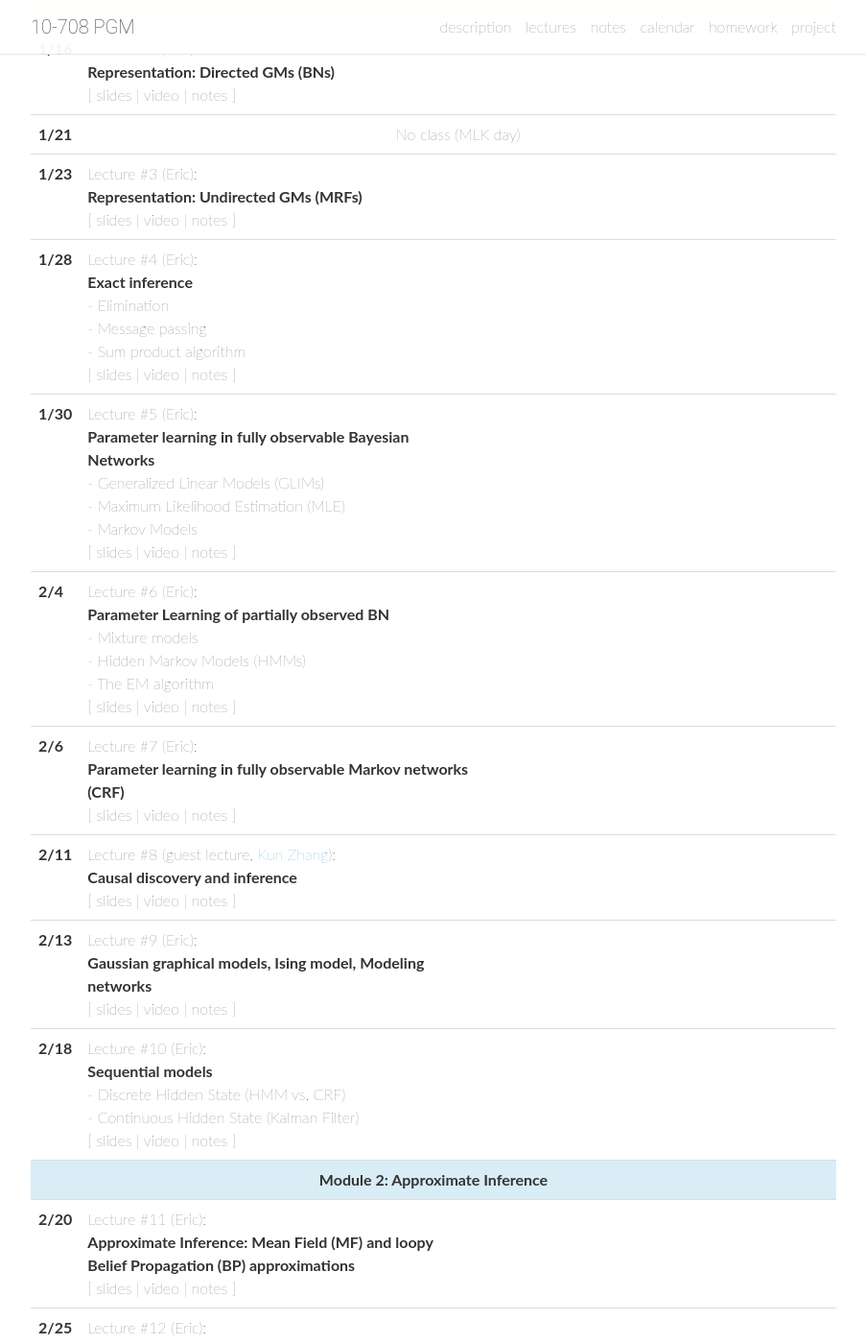
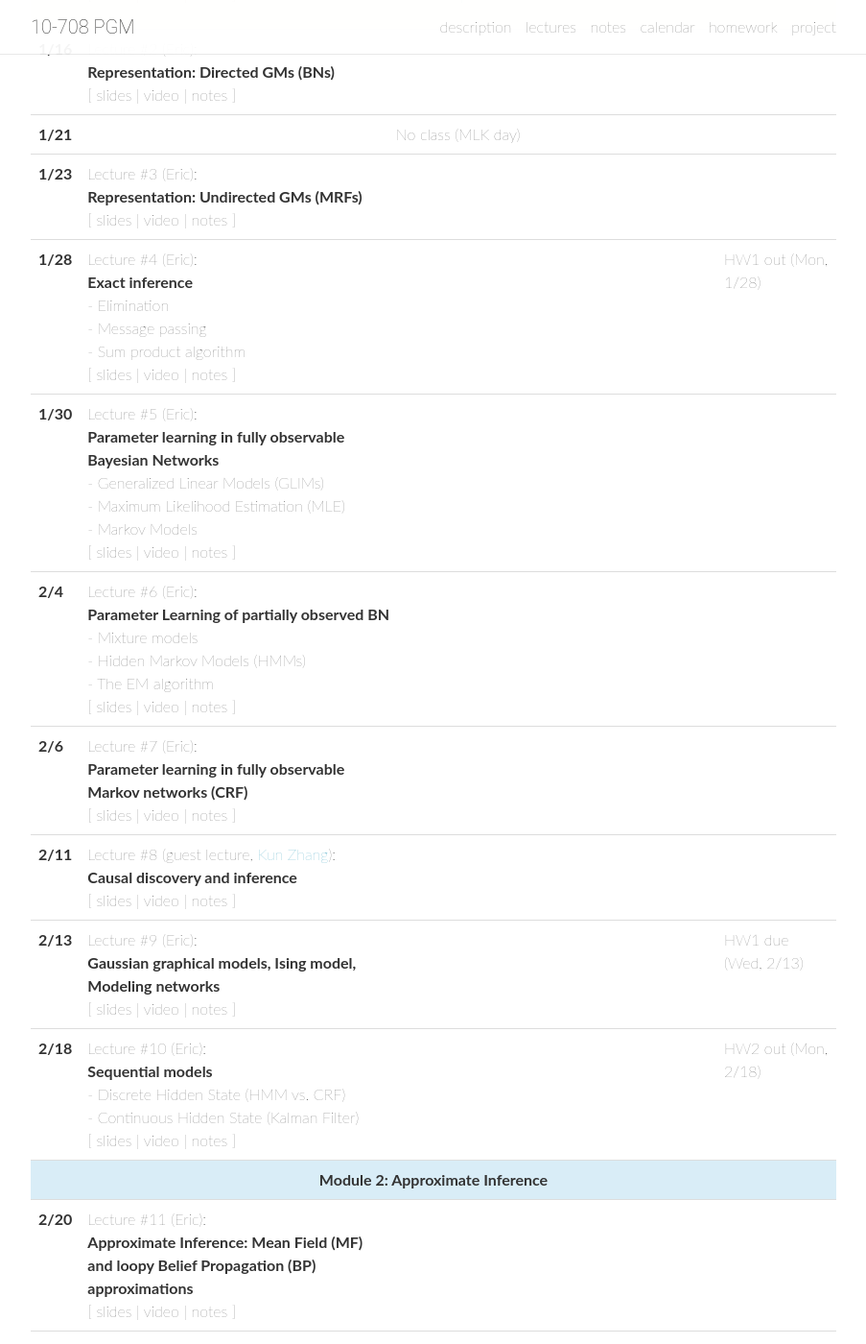
Before and after one commit to sailinglab/pgm-spring-2019, a Jekyll site: the page built from _pages/lectures.md, in a window 1280 px wide and 1400 px high, scrolled down 329 px. Shown: the whole window at 96% size, without its empty margins (188-1091 px from the left). Built offline with Jekyll 4.4.1, drawn with Linux system fonts in a browser that asks for light colours; nearby versions of some CDN libraries; comment, search, counter and statistics services are not loaded; some of the changed text lies outside the part shown.

Commit message:
Add HW schedule (tentative)

```diff
--- a/_data/lectures.yml
+++ b/_data/lectures.yml
@@ -5,11 +5,12 @@
   title: >
     <strong>Introduction to GM</strong>
   slides: "#"
-  video: "#"
+  video: "https://scs.hosted.panopto.com/Panopto/Pages/Viewer.aspx?id=bab0b8be-a86f-4a46-9dae-a9d0012950cb"
   notes: "#"
   readings:
     - Jordan, <a href="#" target="_blank">Graphical Models</a>
     - E. Airoldi, <a href="#" target="_blank">Getting Started in Probabilistic Graphical Models</a>
+  logistics:
 
 - date: 1/16
   lecturer: Eric
@@ -19,6 +20,7 @@
   video:
   notes:
   readings:
+  logistics:
 
 - date: 1/21
   title: No class (MLK day)
@@ -31,6 +33,7 @@
   video:
   notes:
   readings:
+  logistics:
 
 - date: 1/28
   lecturer: Eric
@@ -43,6 +46,8 @@
   video:
   notes:
   readings:
+  logistics: >
+    HW1 out (Mon, 1/28)
 
 - date: 1/30
   lecturer: Eric
@@ -55,6 +60,7 @@
   video:
   notes:
   readings:
+  logistics:
 
 - date: 2/4
   lecturer: Eric
@@ -67,6 +73,7 @@
   video:
   notes:
   readings:
+  logistics:
 
 - date: 2/6
   lecturer: Eric
@@ -76,6 +83,7 @@
   video:
   notes:
   readings:
+  logistics:
 
 - date: 2/11
   lecturer: guest lecture, <a href="https://www.cmu.edu/dietrich/philosophy/people/faculty/zhang.html" target="_blank">Kun Zhang</a>
@@ -85,6 +93,7 @@
   video:
   notes:
   readings:
+  logistics:
 
 - date: 2/13
   lecturer: Eric
@@ -94,6 +103,8 @@
   video:
   notes:
   readings:
+  logistics: >
+    HW1 due (Wed, 2/13)
 
 - date: 2/18
   lecturer: Eric
@@ -105,6 +116,8 @@
   video:
   notes:
   readings:
+  logistics: >
+    HW2 out (Mon, 2/18)
 
 - title: "Module 2: Approximate Inference"
 
@@ -116,6 +129,7 @@
   video:
   notes:
   readings:
+  logistics:
 
 - date: 2/25
   lecturer: Eric
@@ -125,6 +139,7 @@
   video:
   notes:
   readings:
+  logistics:
 
 - date: 2/27
   lecturer: Eric
@@ -134,6 +149,7 @@
   video:
   notes:
   readings:
+  logistics:
 
 - date: 3/4
   lecturer: Eric
@@ -146,6 +162,7 @@
   video:
   notes:
   readings:
+  logistics:
 
 - title: "Module 3: Deep Learning &amp; Generative Models"
 
@@ -159,6 +176,8 @@
   video:
   notes:
   readings:
+  logistics: >
+    HW2 due, HW3 out (Wed, 3/6)
 
 - date: 3/11
   title: No classes (Spring break)
@@ -178,6 +197,7 @@
   video:
   notes:
   readings:
+  logistics:
 
 - date: 3/20
   lecturer: Eric
@@ -191,6 +211,7 @@
   video:
   notes:
   readings:
+  logistics:
 
 - date: 3/25
   lecturer: Maruan or <a href="https://www.cs.cmu.edu/~zhitingh/" target="_blank">Zhiting Hu</a> [TBC]
@@ -204,6 +225,7 @@
   video:
   notes:
   readings:
+  logistics:
 
 - date: 3/27
   lecturer: guest lecture, <a href="https://www.cs.cmu.edu/~zhitingh/" target="_blank">Zhiting Hu</a> [TBC]
@@ -216,6 +238,8 @@
   video:
   notes:
   readings:
+  logistics: >
+    HW3 due (Wed, 3/27)
 
 - title: "Module 4: Reinforcement Learning &amp; Control Through Inference in GM"
 
@@ -229,6 +253,8 @@
   video:
   notes:
   readings:
+  logistics: >
+    HW4 out (Mon, 4/8)
 
 - date: 4/3
   lecturer: Maruan
@@ -243,6 +269,7 @@
   video:
   notes:
   readings:
+  logistics:
 
 - title: "Module 5: Nonparametric methods"
 
@@ -258,6 +285,7 @@
   video:
   notes:
   readings:
+  logistics:
 
 - date: 4/10
   lecturer: Maruan
@@ -271,6 +299,7 @@
   video:
   notes:
   readings:
+  logistics:
 
 - date: 4/15
   lecturer: Eric
@@ -280,6 +309,7 @@
   video:
   notes:
   readings:
+  logistics:
 
 - date: 4/17
   lecturer: Eric
@@ -289,6 +319,8 @@
   video:
   notes:
   readings:
+  logistics: >
+    HW4 due (Wed, 4/17)
 
 - title: "Module 6: Modular and scalable algorithms and systems"
 
@@ -300,6 +332,7 @@
   video:
   notes:
   readings:
+  logistics:
 
 - date: 4/24
   lecturer: Eric
@@ -309,6 +342,7 @@
   video:
   notes:
   readings:
+  logistics:
 
 - date: 4/29
   lecturer: Eric
@@ -318,6 +352,7 @@
   video:
   notes:
   readings:
+  logistics:
 
 - date: 5/1
   title: Project presentations (TBA)
--- a/_layouts/schedule.html
+++ b/_layouts/schedule.html
@@ -12,14 +12,16 @@ layout: default
     <table class="table table-hover">
       <colgroup>
         <col style="width:5%">
-        <col style="width:50%">
-        <col style="width:45%">
+        <col style="width:40%">
+        <col style="width:40%">
+        <col style="width:15%">
       </colgroup>
       <thead class="thead-light">
         <tr>
           <th scope="col">Date</th>
           <th scope="col">Lecture</th>
           <th scope="col">Readings</th>
+          <th scope="col">Logistics</th>
         </tr>
       </thead>
       <tbody>
--- a/_pages/lectures.md
+++ b/_pages/lectures.md
@@ -25,7 +25,7 @@ title: schedule
     <th scope="row">{{ lecture.date }}</th>
     {% if lecture.title contains 'No class' or forloop.last %}
     {% assign skip_classes = skip_classes | plus: 1 %}
-    <td colspan="3" align="center">{{ lecture.title }}</td>
+    <td colspan="4" align="center">{{ lecture.title }}</td>
     {% else %}
     <td>
         Lecture #{{ forloop.index | minus: current_module | minus: skip_classes }}
@@ -60,13 +60,16 @@ title: schedule
         </ul>
         {% endif %}
     </td>
+    <td>
+        <p>{{ lecture.logistics }}</p>
+    </td>
     {% endif %}
 </tr>
 {% else %}
 {% assign current_module = current_module | plus: 1 %}
 {% assign module = item %}
 <tr class="info">
-    <td colspan="4" align="center"><strong>{{ module.title }}</strong></td>
+    <td colspan="5" align="center"><strong>{{ module.title }}</strong></td>
 </tr>
 {% endif %}
 {% endfor %}
```
Also changed, not shown: _announcements/2019-01-14-welcome.md (renamed from _announcements/2018-12-20-welcome.md, +1 -1 lines).
